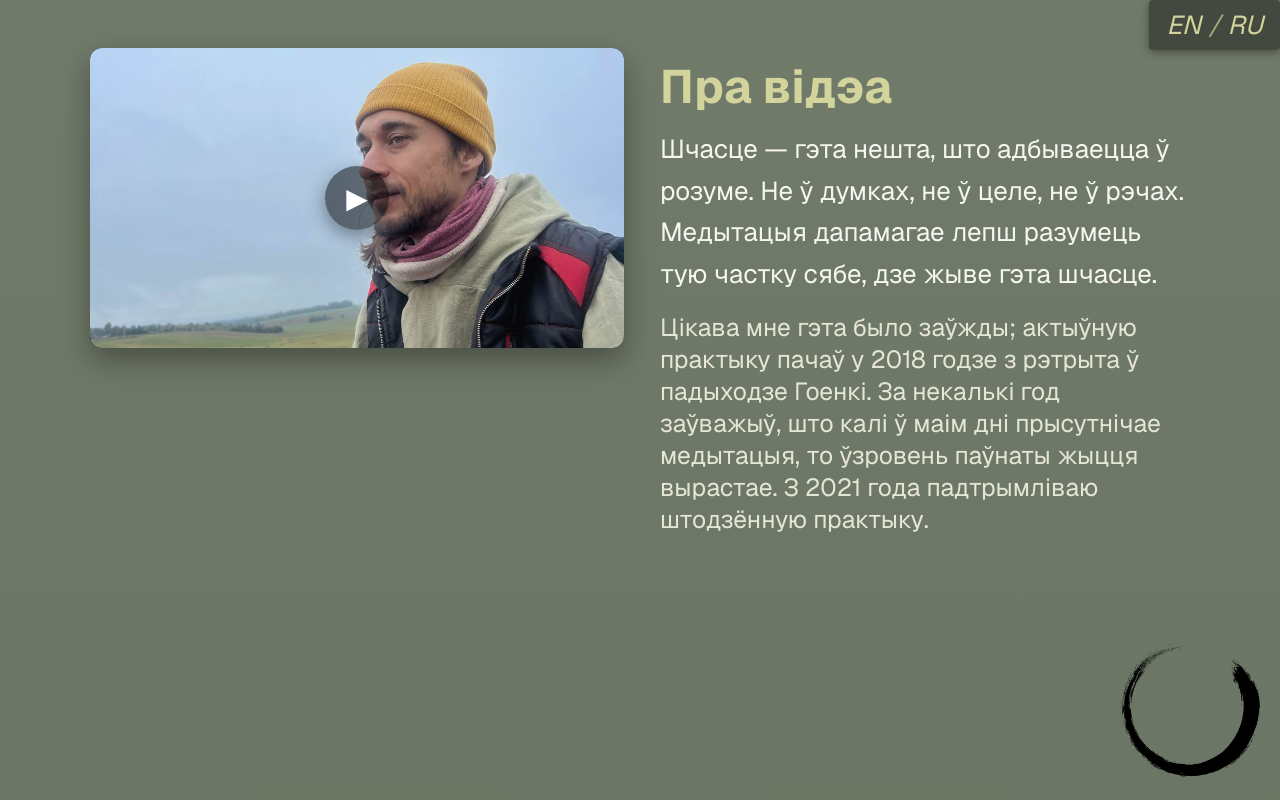
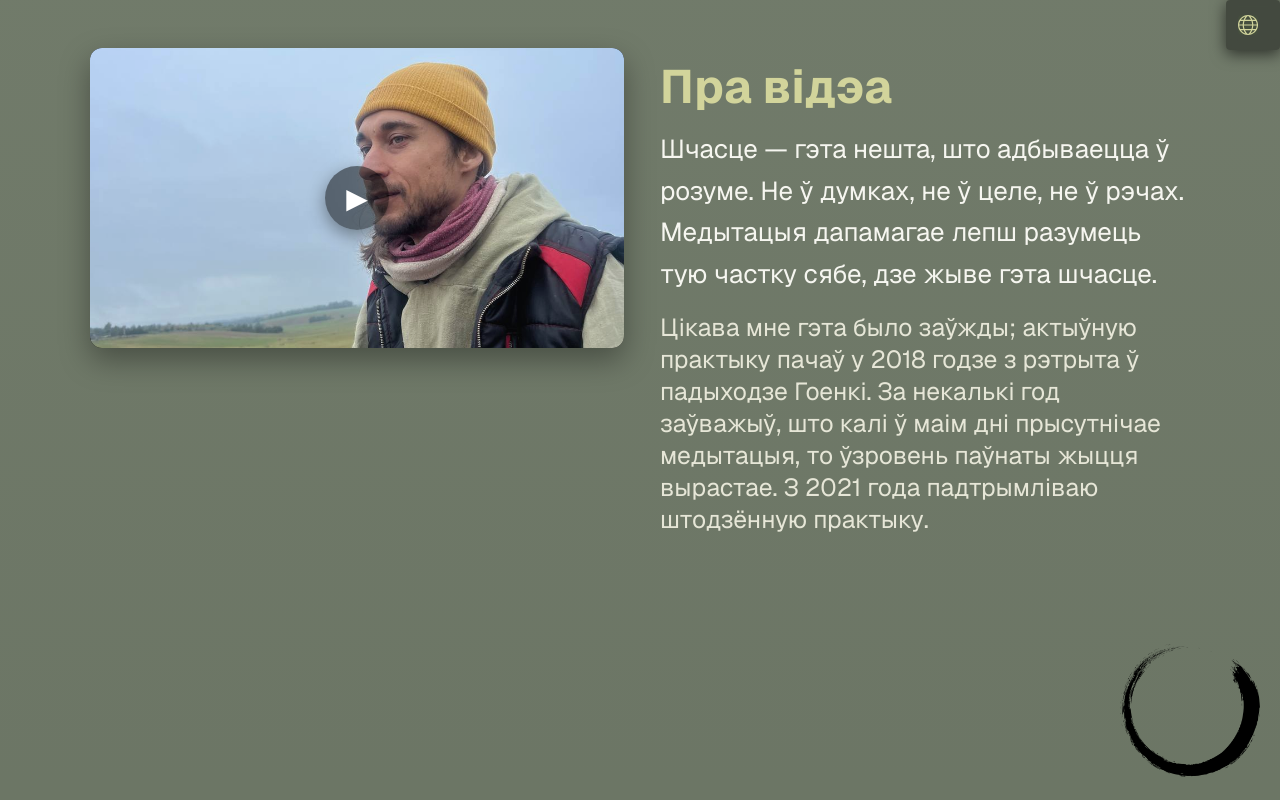
Before and after one commit to jathpr/mitya-public-interface, a Next.js app: page /be/view in a window 1280 px wide. Built offline with nearby package versions, Linux system fonts and the light colour scheme.

Commit message:
nice switcher

```diff
--- a/src/components/LocaleSwitcher/LocaleSwitcher.module.css
+++ b/src/components/LocaleSwitcher/LocaleSwitcher.module.css
@@ -1,42 +1,102 @@
-/* LocaleSwitcher.module.css - КАНЧАТКОВАЯ ВЕРСІЯ З ЭФЕКТАМ РАЗМЫЦЦЯ (Blur) */
+/* LocaleSwitcher.module.css - АПОШНЯЕ, НАДЗЕЙНАЕ ВЫПРАЎЛЕННЕ: Прамы фон іконкі */
 
 .container {
   min-width: fit-content;
-  text-align: right;
+  display: flex;
+  align-items: center;
 
-  /* Кампактны дысплей і водступы */
-  display: inline-flex;
-  align-items: center;
+  /* ВАЖНА: Вертыкальны padding для стабільнай вышыні */
   padding: 8px 12px;
 
+  /* АСНОЎНЫ ФОН І BLUR НА ЎВЕСЬ БЛОК (празрыстасць 0.4) */
+  background-color: rgba(0, 0, 0, 0.4);
+  backdrop-filter: blur(5px);
+  -webkit-backdrop-filter: blur(5px);
+
+  /* АДЗІНЫ ЦЕНЬ НА ЎВЕСЬ БЛОК */
+  box-shadow: 0 4px 15px rgba(0, 0, 0, 0.6);
+  transition: box-shadow 0.2s ease-in-out;
+
   border-radius: 4px;
-
-  /* НОВАЕ: Фон для празрыстасці і размыцця */
-  background-color: rgba(0, 0, 0, 0.4); /* Больш празрысты фон */
-
-  /* НОВАЕ: ЭФЕКТ РАЗМЫЦЦЯ (Blur) */
-  backdrop-filter: blur(5px);
-  -webkit-backdrop-filter: blur(5px); /* Для падтрымкі ў браўзерах на Webkit */
-
-  /* ЦЕНЬ: Робім яе крыху меншай і мякчэйшай */
-  box-shadow: 0 2px 10px rgba(0, 0, 0, 0.4);
-
-  /* НОВАЕ: Дадамо плаўны пераход для візуальных эфектаў блока */
-  transition: box-shadow 0.2s ease-in-out, background-color 0.2s ease-in-out;
+  overflow: hidden;
+  box-sizing: border-box;
 }
 
-/* НОВЫ СТЫЛЬ: Пры навядзенні на ўвесь кантэйнер, цень павялічваецца,
-   што робіць "пераход" больш мяккім і прыкметным */
 .container:hover {
-  box-shadow: 0 4px 15px rgba(0, 0, 0, 0.5);
-  background-color: rgba(
-    0,
-    0,
-    0,
-    0.5
-  ); /* Крыху менш празрысты пры навядзенні */
+  box-shadow: 0 6px 20px rgba(0, 0, 0, 0.8);
 }
 
+/* 1. Кантэйнер-абгортка для іконкі */
+.iconWrapper {
+  display: flex;
+  align-items: center;
+  padding: 0;
+  cursor: pointer;
+  z-index: 2;
+  position: relative;
+
+  /* ЗМЕНЕНА: Цяпер гэта прамы, непразрысты колер! */
+  background-color: rgba(
+    69,
+    78,
+    62,
+    1
+  ); /* Цёмна-зялёны, каб схаваць артэфакты */
+
+  /* НОВАЕ: Задаем шырыню і вышыню, каб ён ідэальна ўпісваўся */
+  width: 20px;
+  height: 20px;
+
+  /* Куты і пераходы */
+  border-radius: 4px;
+  transition: background-color 0.2s ease-in-out, border-radius 0.3s ease-in-out;
+}
+
+/* Мы павінны схаваць частку iconWrapper, калі ён згорнуты, праз асноўны .container */
+
+/* Калі спіс адкрыты, iconWrapper губляе правы кут */
+.container[aria-expanded="true"] .iconWrapper {
+  border-top-right-radius: 0;
+  border-bottom-right-radius: 0;
+}
+
+.worldIcon {
+  color: #d2d49b;
+  /* Іконка павінна займаць усю даступную прастору */
+  width: 100%;
+  height: 100%;
+  transition: transform 0.2s ease-in-out;
+}
+
+.container[aria-expanded="true"] .worldIcon {
+  transform: rotate(15deg);
+}
+
+/* 2. БЛОК З НАЗВАМІ МОВАЎ */
+.languageList {
+  display: flex;
+  align-items: center;
+
+  max-width: 0;
+  opacity: 0;
+  pointer-events: none;
+
+  background-color: transparent;
+  z-index: 1;
+
+  margin-left: 10px;
+
+  transition: max-width 0.3s ease-out, opacity 0.2s ease-out 0.1s;
+}
+
+/* Калі спіс РАСКРЫТЫ */
+.expanded {
+  max-width: 400px;
+  opacity: 1;
+  pointer-events: auto;
+}
+
+/* Стылі для спасылак і падзельніка - без змен */
 .link {
   color: #d2d49b;
   display: inline;
@@ -44,16 +104,15 @@
   margin: 0 5px;
   text-decoration: none;
   font-size: 1rem;
-  /* НОВАЕ: Плаўны пераход для колеру і непразрыстасці спасылак */
+  font-weight: bold;
   transition: opacity 0.2s ease-in-out;
+  white-space: nowrap;
 }
 
 .link:hover {
-  opacity: 1; /* Поўная непразрыстасць пры навядзенні */
-  text-decoration: none;
+  opacity: 1;
 }
 
-/* Стыль для падзельніка "/" */
 .separator {
   color: #d2d49b;
   font-style: italic;
@@ -61,4 +120,5 @@
   opacity: 0.7;
   font-size: 1rem;
   font-weight: normal;
+  white-space: nowrap;
 }
--- a/src/components/LocaleSwitcher/LocaleSwitcher.tsx
+++ b/src/components/LocaleSwitcher/LocaleSwitcher.tsx
@@ -1,33 +1,92 @@
-// LocaleSwitcher.tsx - Застаецца без змен з папярэдняга кроку
 "use client";
 
-import { usePathname, Link } from "@/i18n/navigation";
+import { usePathname, Link } from "@/i18n/navigation"; // <-- ПАВІННА БЫЦЬ ТАК
 import { routing } from "@/i18n/routing";
 import styles from "./LocaleSwitcher.module.css";
+// import { Link } from "@/i18n/navigation"; <-- Ужо імпартавана вышэй
+import { TfiWorld } from "react-icons/tfi";
+import { useState, useRef, useEffect, Fragment } from "react";
 import { useLocale } from "next-intl";
-import { Fragment } from "react";
 
-const localeCodes: { [key: string]: string } = {
-  be: "BE",
-  en: "EN",
-  ru: "RU",
+// Аб'ект для адлюстравання назваў моў на іх саміх
+const localeNames: { [key: string]: string } = {
+  be: "Беларуская",
+  en: "English",
+  ru: "Русский",
 };
 
 export function LocaleSwitcher() {
+  const [isExpanded, setIsExpanded] = useState(false);
+  const containerRef = useRef<HTMLDivElement>(null);
+
+  // Цяпер usePathname бярэцца з next-intl і вяртае шлях без мовы
   const pathname = usePathname();
   const currentLocale = useLocale();
-  const otherLocales = routing.locales.filter((loc) => loc !== currentLocale);
+
+  const localesToDisplay = routing.locales.filter(
+    (loc) => loc !== currentLocale
+  );
+
+  const handleLocaleChange = () => {
+    // Пасля выбару мовы закрываем спіс
+    setIsExpanded(false);
+  };
+
+  // Логіка для закрыцця блока, калі карыстальнік клікае па-за яго межамі
+  useEffect(() => {
+    const handleClickOutside = (event: MouseEvent) => {
+      if (
+        containerRef.current &&
+        !containerRef.current.contains(event.target as Node)
+      ) {
+        setIsExpanded(false);
+      }
+    };
+    document.addEventListener("mousedown", handleClickOutside);
+    return () => {
+      document.removeEventListener("mousedown", handleClickOutside);
+    };
+  }, [containerRef]);
 
   return (
-    <div className={styles.container}>
-      {otherLocales.map((locale, index) => (
-        <Fragment key={locale}>
-          {index > 0 && <span className={styles.separator}>/</span>}
-          <Link locale={locale} href={pathname} className={styles.link}>
-            {localeCodes[locale]}
-          </Link>
-        </Fragment>
-      ))}
+    <div
+      ref={containerRef}
+      className={`${styles.container}`}
+      // Увесь клік адбываецца на iconWrapper
+      role="group"
+      aria-expanded={isExpanded}
+    >
+      {/* 1. ІКОНКА-ТРЫГЕР (заўсёды бачная) */}
+      <span
+        className={styles.iconWrapper}
+        onClick={() => setIsExpanded(!isExpanded)}
+        role="button"
+      >
+        <TfiWorld size={20} className={styles.worldIcon} />
+      </span>
+
+      {/* 2. БЛОК З НАЗВАМІ МОВАЎ */}
+      <div
+        className={`${styles.languageList} ${
+          isExpanded ? styles.expanded : ""
+        }`}
+        // Спыняем клік на гэтым блоку, каб ён не спрацаваў на iconWrapper і не закрыў спіс
+        onClick={(e) => e.stopPropagation()}
+      >
+        {localesToDisplay.map((locale, index) => (
+          <Fragment key={locale}>
+            {index > 0 && <span className={styles.separator}>/</span>}
+            <Link
+              locale={locale}
+              href={pathname}
+              className={styles.link}
+              onClick={handleLocaleChange}
+            >
+              {localeNames[locale]}
+            </Link>
+          </Fragment>
+        ))}
+      </div>
     </div>
   );
 }
```
